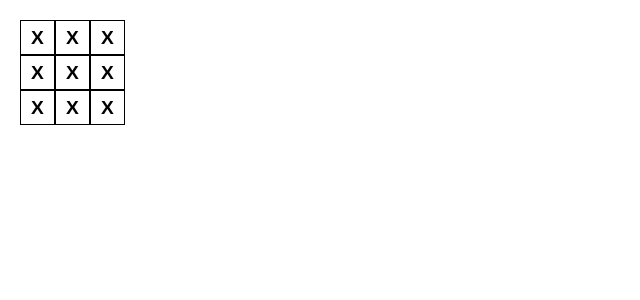
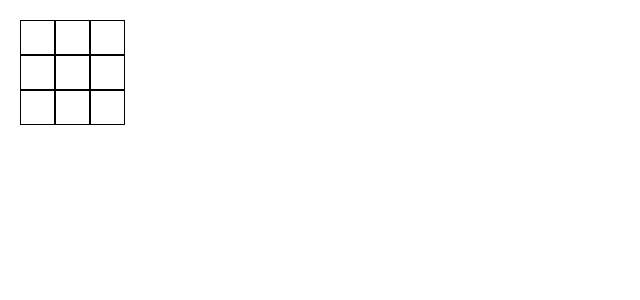
Before and after one commit to KemalMustafaa/tic-tac-toe, a React app: page / in a window 1280 px wide. Shown: the top 300 px of the page, without its empty margins (0-640 px from the left). Built offline with nearby package versions, Linux system fonts and the light colour scheme; the HTML template or start-up script is replaced by a standard one.

Commit message:
feat : menambah function handleClick dan setvalue

```diff
--- a/src/App.jsx
+++ b/src/App.jsx
@@ -2,10 +2,20 @@ import { useState } from "react";
 
 //membuat component
 function Squere() {
-  return <button className="squere">X</button>;
+  const [value, setValue] = useState("");
+
+  function handleClick() {
+    setValue("X");
+  }
+
+  return (
+    <button className="squere" onClick={handleClick}>
+      {value}
+    </button>
+  );
 }
 
-export default function App() {
+export default function Board() {
   return (
     <div className="board">
       <Squere />
```
